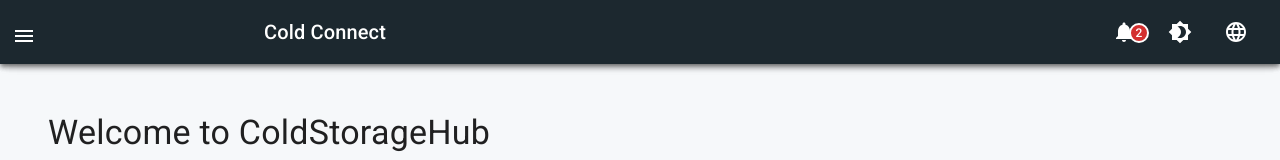
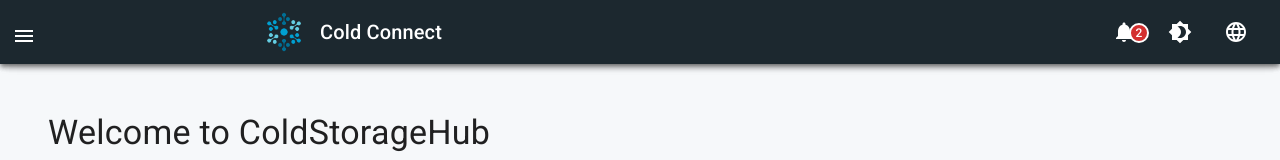
Before and after one commit to AlduinoCalderon/ColdConnect, a React (Create React App) app: page / in a window 1280 px wide. Shown: the top 160 px of the page. Built offline with nearby package versions, Linux system fonts and the light colour scheme.

Commit message:
feat:icon added to topbar

```diff
--- a/src/components/layout/Navbar.tsx
+++ b/src/components/layout/Navbar.tsx
@@ -80,20 +80,40 @@ const Navbar: React.FC = () => {
             </IconButton>
           )}
 
+          <Box
+            sx={{
+              display: 'flex',
+              alignItems: 'center',
+              marginLeft: { xs: '0', sm: '240px' },
+              transition: 'margin-left 0.3s ease-in-out',
+            }}
+          >
+            <Box
+              component="img"
+              src="/logo512.png"
+              alt="Cold Connect Logo"
+              sx={{
+                height: 40,
+                width: 'auto',
+                mr: 2,
+                backgroundColor: 'transparent',
+              }}
+            />
+
             <Typography
               variant="h6"
               noWrap
               component="div"
               sx={{
                 flexGrow: 1,
-              marginLeft: { xs: "0px", sm: "240px" },
-              transition: "margin-left 0.3s ease-in-out",
+                marginLeft: 0,
               }}
             >
               Cold Connect
             </Typography>
+          </Box>
 
-          <Box sx={{ display: 'flex', alignItems: 'center', gap: 2 }}>
+          <Box sx={{ display: 'flex', alignItems: 'center', gap: 2, marginLeft: 'auto' }}>
             <Tooltip title={t('notifications.title')}>
               <IconButton
                 color="inherit"
```
Lines whose indentation alone changed are shown as unchanged.
